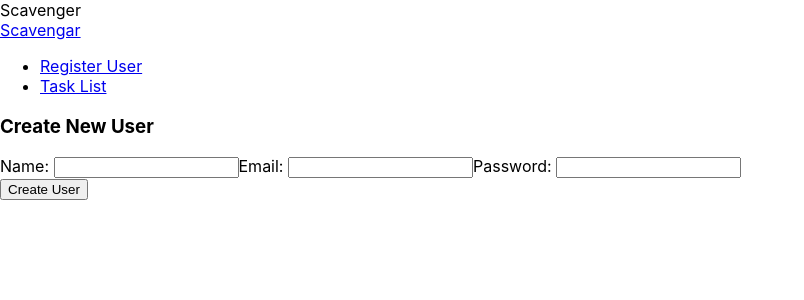
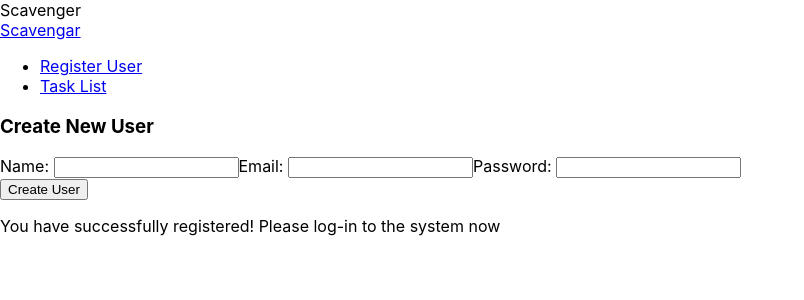
Before and after one commit to Broski-AC/project-scavenger-hunt, a React (Create React App) app: page /api/users in a window 1280 px wide. Both pictures are taken after typing "Sample", "Sample", "Sample123" into the empty fields and a click on the input "Create User". Shown: the top 300 px of the page, without its empty margins (0-804 px from the left). Built offline with nearby package versions, Linux system fonts and the light colour scheme; no server answers.

Commit message:
Update userRegistration.component.js
Created pop-up after registering

```diff
--- a/src/components/userRegistration.component.js
+++ b/src/components/userRegistration.component.js
@@ -1,5 +1,16 @@
 import React, { Component } from 'react';
 import axios from 'axios';
+
+function Message(props){
+    if (props.isLoggedIn) {
+    }
+    else {
+        return (
+            <p> You have successfully registered!
+                Please log-in to the system now </p>
+        );
+    }
+}
 
 export default class UserRegistration extends Component{
 
@@ -14,7 +25,8 @@ constructor(props){
     this.state = {
         name: '',
         email: '',
-        password: ''
+        password: '',
+        isLoggedIn: false
     }
 }
 
@@ -51,7 +63,8 @@ onSubmit(e) {
     this.setState({
         name: '',
         email: '',
-        password: ''
+        password: '',
+        isLoggedIn: true
     });
 }
 
@@ -86,6 +99,11 @@ onSubmit(e) {
                 <div className="form-group">
                 <input type="submit" value="Create User" className="btn btn-primary" />
                 </div>
+
+                {/* Gives capability for conditional rendering */}
+                {
+                    (this.state.isLoggedIn) ? (<Message />) : ""
+                }
             </form>
             </div>
         )
```
